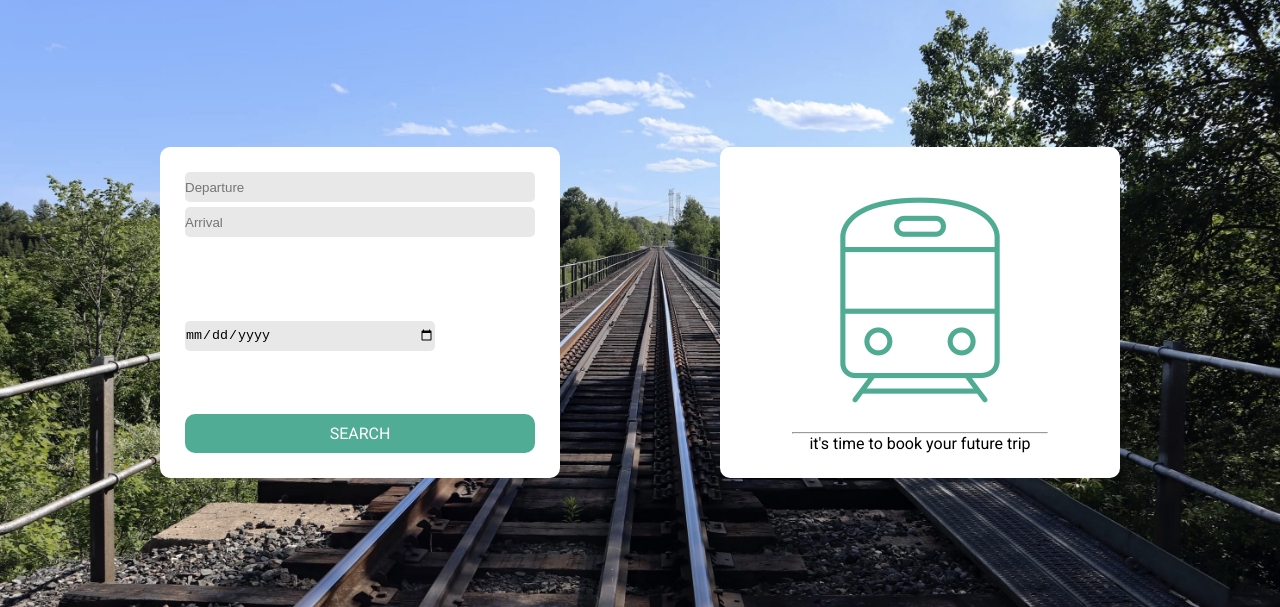
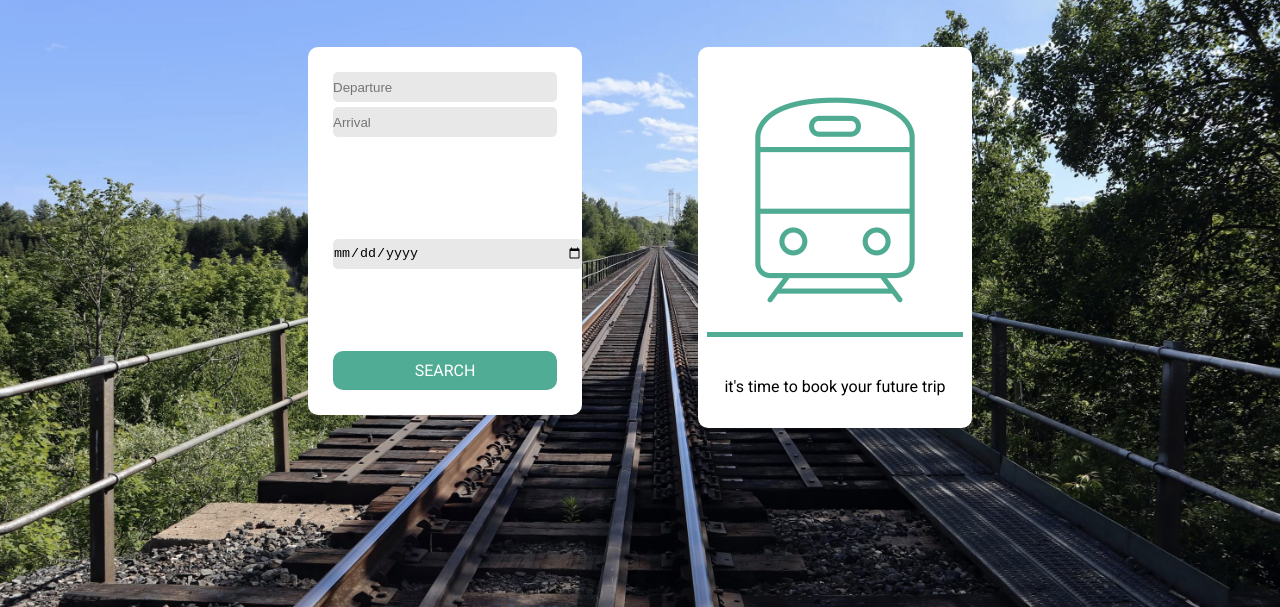
Before and after one commit to TheoKennel/Hackaton_TicketHack, a plain HTML site: page frontend/index.html in a window 1280 px wide. Shown: the part 210-817 px from the top of the page. Drawn offline with Linux system fonts and the light colour scheme.

Commit message:
Modification css pour les results + modifications + general, scrollbar trop petit impossible d'agrandir. Reste du css ok.

```diff
--- a/frontend/script.js
+++ b/frontend/script.js
@@ -33,7 +33,7 @@ const rootSearch = document.querySelector('#root-search')
                     // ajout de l'élément
                     rootSearch.appendChild(searchContent);
                 }
-            } else {
+            } else  {
                 empty.style.display = 'none'
                 falseDiv.style.display = 'flex'
             }
--- a/frontend/style.css
+++ b/frontend/style.css
@@ -3,11 +3,15 @@
     padding: 0;
     /* height: 100vh;
     width: 100vw; */
+    /* border:2px solid red; */
 }
 
 body{
     margin: 0;
     font-family: 'Roboto', sans-serif;
+    overflow: hidden;
+    height: 100%;
+    width: 100%
 }
 
 hr{
@@ -26,6 +30,10 @@ a{
     color: black;
 }
 
+#container {
+    height: 100%;
+    width: 100%;
+}
 .nav{
     display: flex;
     justify-content: space-between;
@@ -40,6 +48,7 @@ a{
     font-weight: bold;
 }
 
+
 .cart{
     margin-right: 15px;
 }
@@ -51,6 +60,7 @@ a{
 #body-container{
     display: flex;
     flex-direction: column;
+    align-items: center;
     background-image: url(images/background.jpg);
     background-repeat: no-repeat;
     background-size: cover;
@@ -77,12 +87,13 @@ a{
     display: flex;
     flex-direction: column;
     background-color: white;
-    width: 350px;
+    width: 50%;
     padding: 25px;
     border-radius: 10px;
 }
 
 #search-contain{
+    width: 25%;
     justify-content: space-between;
 }
 
@@ -94,9 +105,10 @@ a{
 .card-container{
     display: flex;
     justify-content: space-evenly;
-    margin-bottom: 200px;
-    margin-top: 100px;
-    height: 500px;
+    /* margin-bottom: 200px;
+    margin-top: 100px; */
+    height: 50%;
+    width: 70%;
 }
 
 #departure{
@@ -125,12 +137,27 @@ a{
 }
 
 #result-contain{
+    height: 90%;
+    width: 25%;
     align-items: center;
     overflow-y: scroll;
+    overflow-x: hidden;
+    scroll-behavior: smooth;
+}
+
+#result-contain::-webkit-scrollbar {
+    width: 6px;
+    height: 50px;
+  }
+
+  #result-contain::-webkit-scrollbar-thumb {
+    background-color: grey;
+    border-radius: 15px
 }
 
 #trip{
     text-align: center;
+    margin-top: 40px;
 }
 
 .false{
@@ -138,11 +165,25 @@ a{
     flex-direction: column;
 }
 
+.false > img {
+    width: 50%;
+    margin-top: 40px;
+    margin-left: 80px;
+    margin-bottom: 35px;
+}
+
+ hr {
+    height: 5px;
+    border-color: #50ac94;
+    border: none;
+}
+
+
 #root-search {
     display: flex;
     flex-direction: column;
     justify-content: space-between;
-    max-height: 180px;
+    height: 100%;
     width: 100%;
 }
 
@@ -157,6 +198,7 @@ a{
     margin-bottom: 16px;
 }
 
+
 .root-search_content-button {
     align-items: center;
     background-color: #50ac94;
```
